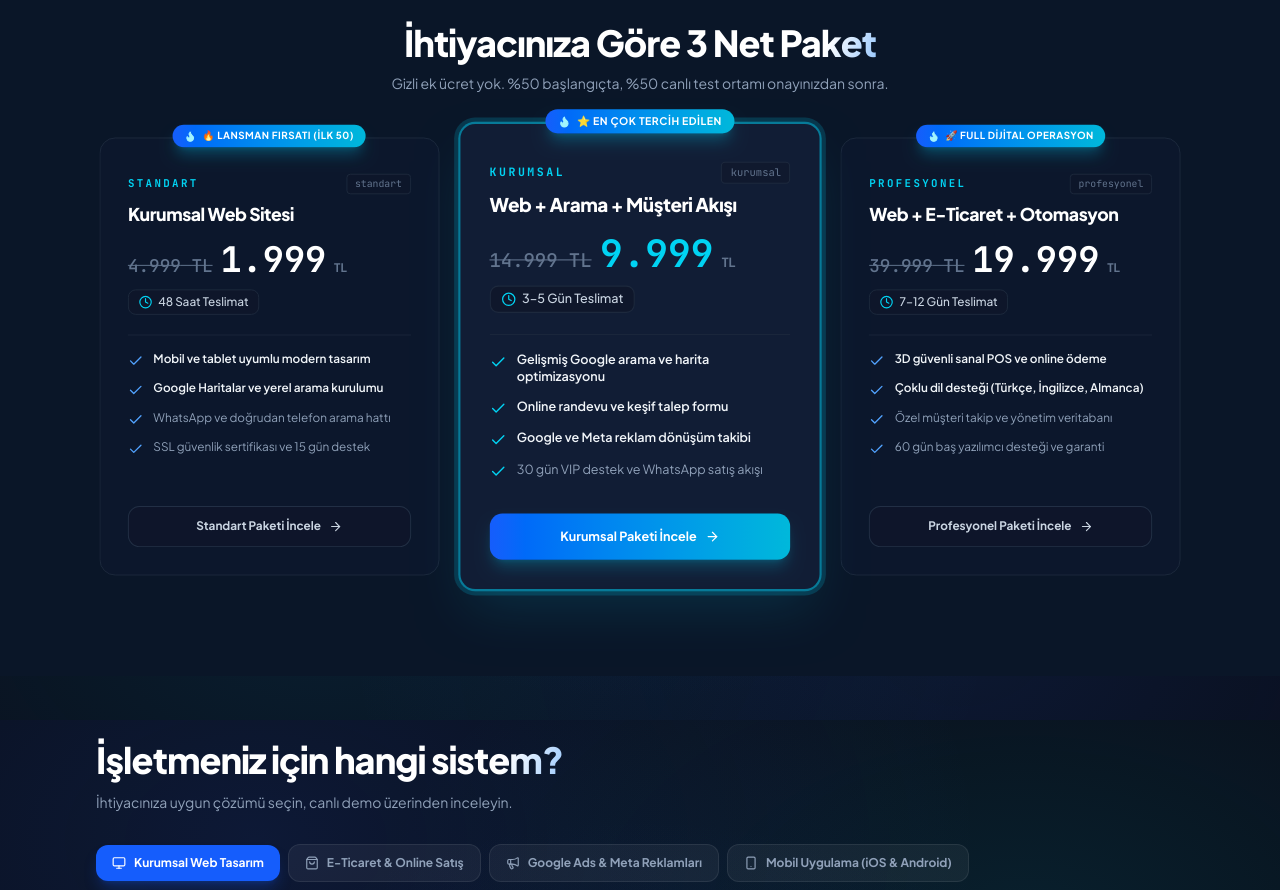
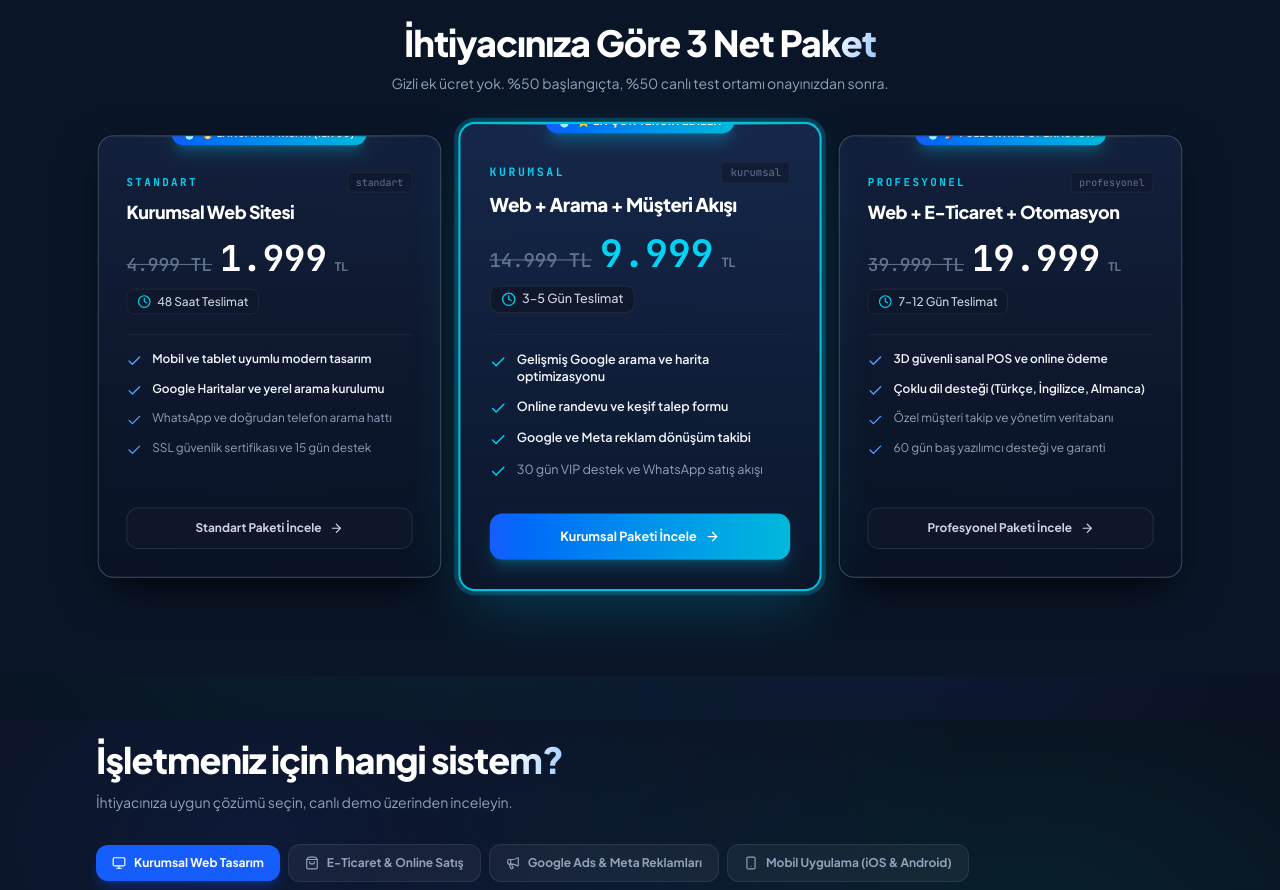
Before and after one commit to novadigital-official/novadigital, a Next.js app: page / in a window 1280 px wide. Shown: the part 1680-2570 px from the top of the page. Built offline with nearby package versions, Linux system fonts and the light colour scheme.

Commit message:
style(packages): make package cards float distinctively with luminous glass borders, top reflection line, and deep multi-layer ambient shadows

```diff
--- a/app/components/Packages.tsx
+++ b/app/components/Packages.tsx
@@ -398,12 +398,15 @@
             {packages.map((pkg, idx) => (
               <div
                 key={pkg.id}
-                className={`rounded-2xl flex flex-col h-full relative p-6 sm:p-7 transition-all duration-300 ${
+                className={`rounded-2xl flex flex-col h-full relative p-6 sm:p-7 transition-all duration-300 overflow-hidden ${
                   pkg.highlight
-                    ? "bg-[#111d35] border-2 border-cyan-500/60 ring-4 ring-cyan-500/20 shadow-2xl shadow-cyan-500/15 md:scale-105 z-10"
-                    : "bg-[#0d182e]/80 border border-slate-800 hover:border-slate-700 md:scale-[0.98]"
+                    ? "bg-gradient-to-b from-[#16274a] via-[#101e3a] to-[#0b162b] border-2 border-cyan-400/90 ring-4 ring-cyan-500/25 shadow-[0_20px_60px_-15px_rgba(6,182,212,0.30)] md:scale-105 z-10"
+                    : "bg-gradient-to-b from-[#13203c] via-[#0e182e] to-[#091325] border border-slate-600/80 hover:border-cyan-400/80 shadow-[0_16px_45px_-10px_rgba(0,0,0,0.85)] hover:shadow-cyan-500/15 md:scale-[0.99]"
                 } ${isVisible ? `reveal-up in-view stagger-${idx + 1}` : "reveal-up"}`}
               >
+                {/* Subtle Top Glass Reflection Line */}
+                <div className={`absolute top-0 inset-x-0 h-[1.5px] bg-gradient-to-r from-transparent ${pkg.highlight ? "via-cyan-300/80" : "via-white/30"} to-transparent`} />
+
                 {pkg.badge && (
                   <div className="absolute -top-3.5 left-1/2 -translate-x-1/2 whitespace-nowrap z-20">
                     <span className="inline-flex items-center gap-1.5 px-3 py-1 rounded-full bg-gradient-to-r from-blue-600 to-cyan-500 text-white text-[10px] font-bold uppercase tracking-wider shadow-lg shadow-cyan-500/30">
```
